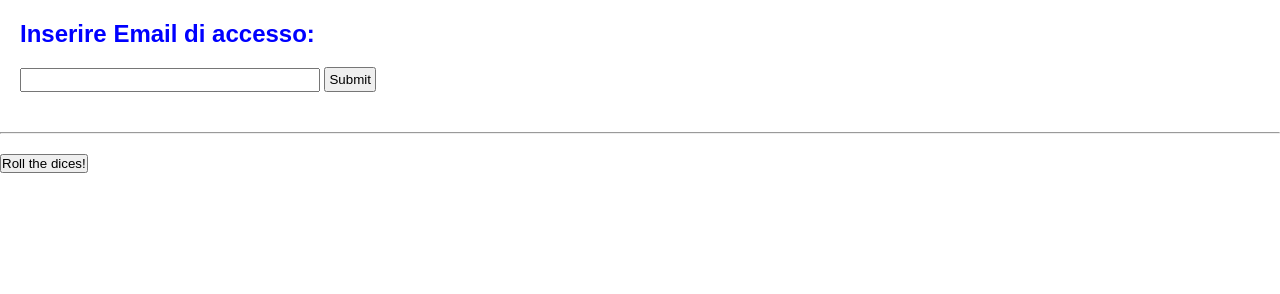
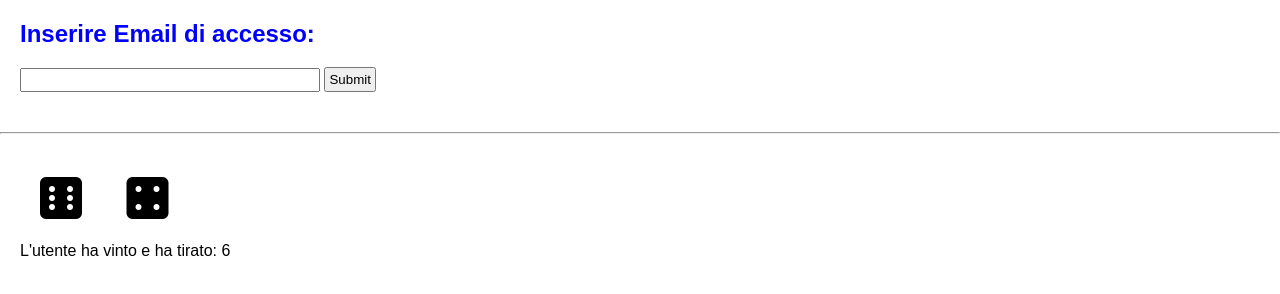
Before and after one commit to EnricoDG97/js-mail-dadi, a plain HTML site: page index.html in a window 1280 px wide. Both pictures are taken after a click on the button "Roll the dices!". Drawn offline with Linux system fonts and the light colour scheme.

Commit message:
feat: added dice icon show in html, finished exercise

```diff
--- a/css/style.css
+++ b/css/style.css
@@ -23,6 +23,16 @@ h2 {
     padding: 3px;
 }
 
+
+#containerDice {
+    margin-left: 20px;
+}
+
+.fa-solid {
+    font-size: 3em;
+    padding: 20px;
+}
+
 #accessOutput {
     display: none;
     background-color: "";
--- a/index.html
+++ b/index.html
@@ -4,7 +4,7 @@
     <meta charset="UTF-8">
     <meta http-equiv="X-UA-Compatible" content="IE=edge">
     <meta name="viewport" content="width=device-width, initial-scale=1.0">
-    <link rel="stylesheet" href="css/style.css">
+    <link rel="stylesheet" href="https://cdnjs.cloudflare.com/ajax/libs/font-awesome/6.2.1/css/all.min.css" integrity="sha512-MV7K8+y+gLIBoVD59lQIYicR65iaqukzvf/nwasF0nqhPay5w/9lJmVM2hMDcnK1OnMGCdVK+iQrJ7lzPJQd1w==" crossorigin="anonymous" referrerpolicy="no-referrer">    <link rel="stylesheet" href="css/style.css">
     <title>Boolean Email & Dice Exercise</title>
 </head>
 <body>
--- a/js/script.js
+++ b/js/script.js
@@ -88,6 +88,25 @@ buttonThrowDiceEl.addEventListener("click", function() {
     const numberGenUser = Math.floor(Math.random() * 6 + 1);
     // generazione numero computer
     const numberComputerUser = Math.floor(Math.random() * 6 + 1);
-    console.log(numberGenUser);
-    console.log(numberComputerUser);
+
+    if( numberGenUser > numberComputerUser) {
+        // stampo in console
+        console.log("vince user");
+        // STAMPO IN PAGINA
+        diceThrowOuctputEl.innerHTML = "L'utente ha vinto e ha tirato: " + numberGenUser;
+    } else if(numberGenUser < numberComputerUser) {
+        // stampo in console
+        console.log("vince computer");
+        // STAMPO IN PAGINA
+        diceThrowOuctputEl.innerHTML = "Il computer ha vinto e ha tirato: " + numberComputerUser;
+    } else {
+        // stampo in console
+        console.log("parità");
+        // STAMPO IN PAGINA
+        diceThrowOuctputEl.innerHTML = "Il sorteggio si è concluso in parità."
+    }
+
+    diceUserElement.classList.add(diceIcons[numberGenUser - 1]);
+    diceComputerElement.classList.add(diceIcons[numberComputerUser - 1]);
+    document.getElementById("buttonThrowDice").style.display = "none";
 });
```
